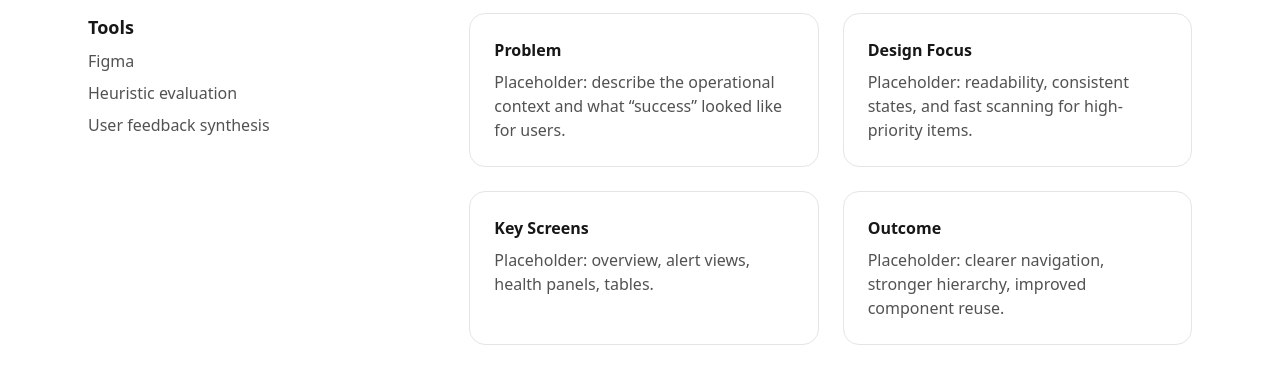
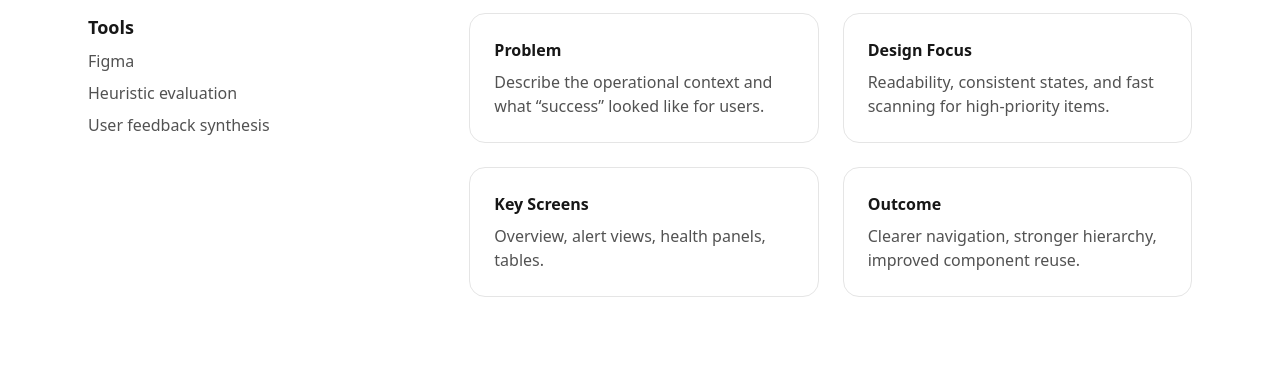
Before and after one commit to PufyBee/hanna-portfolio-, a Next.js app in the folder portfolio/: page /projects/sfm-dashboard in a window 1280 px wide. Shown: the part 1050-1420 px from the top of the page. Built offline with nearby package versions, Linux system fonts and the light colour scheme.

Commit message:
Minor placeholder removal

```diff
--- a/portfolio/src/app/projects/drone-dashboard/page.tsx
+++ b/portfolio/src/app/projects/drone-dashboard/page.tsx
@@ -79,7 +79,7 @@ export default function DroneDashboardPage() {
               <div className="rounded-2xl border border-neutral-200 bg-white p-6">
                 <h3 className="font-semibold">Problem</h3>
                 <p className="mt-2 text-neutral-600">
-                  Placeholder: describe what operators needed to see quickly and
+                  Describe what operators needed to see quickly and
                   why clarity mattered.
                 </p>
               </div>
@@ -87,7 +87,7 @@ export default function DroneDashboardPage() {
               <div className="rounded-2xl border border-neutral-200 bg-white p-6">
                 <h3 className="font-semibold">Design Focus</h3>
                 <p className="mt-2 text-neutral-600">
-                  Placeholder: hierarchy, status readability, alert salience,
+                  Hierarchy, status readability, alert salience,
                   and reducing cognitive load.
                 </p>
               </div>
@@ -95,14 +95,14 @@ export default function DroneDashboardPage() {
               <div className="rounded-2xl border border-neutral-200 bg-white p-6">
                 <h3 className="font-semibold">Key Screens</h3>
                 <p className="mt-2 text-neutral-600">
-                  Placeholder: mission overview, map view, alerts, asset status.
+                  Mission overview, map view, alerts, asset status.
                 </p>
               </div>
 
               <div className="rounded-2xl border border-neutral-200 bg-white p-6">
                 <h3 className="font-semibold">Outcome</h3>
                 <p className="mt-2 text-neutral-600">
-                  Placeholder: improved readability, clearer states, better
+                  Improved readability, clearer states, better
                   handoff to engineering.
                 </p>
               </div>
--- a/portfolio/src/app/projects/sfm-dashboard/page.tsx
+++ b/portfolio/src/app/projects/sfm-dashboard/page.tsx
@@ -81,7 +81,7 @@ export default function SFMDashboardPage() {
               <div className="rounded-2xl border border-neutral-200 bg-white p-6">
                 <h3 className="font-semibold">Problem</h3>
                 <p className="mt-2 text-neutral-600">
-                  Placeholder: describe the operational context and what
+                  Describe the operational context and what
                   “success” looked like for users.
                 </p>
               </div>
@@ -89,7 +89,7 @@ export default function SFMDashboardPage() {
               <div className="rounded-2xl border border-neutral-200 bg-white p-6">
                 <h3 className="font-semibold">Design Focus</h3>
                 <p className="mt-2 text-neutral-600">
-                  Placeholder: readability, consistent states, and fast scanning
+                  Readability, consistent states, and fast scanning
                   for high-priority items.
                 </p>
               </div>
@@ -97,14 +97,14 @@ export default function SFMDashboardPage() {
               <div className="rounded-2xl border border-neutral-200 bg-white p-6">
                 <h3 className="font-semibold">Key Screens</h3>
                 <p className="mt-2 text-neutral-600">
-                  Placeholder: overview, alert views, health panels, tables.
+                 Overview, alert views, health panels, tables.
                 </p>
               </div>
 
               <div className="rounded-2xl border border-neutral-200 bg-white p-6">
                 <h3 className="font-semibold">Outcome</h3>
                 <p className="mt-2 text-neutral-600">
-                  Placeholder: clearer navigation, stronger hierarchy, improved
+                  Clearer navigation, stronger hierarchy, improved
                   component reuse.
                 </p>
               </div>
```
